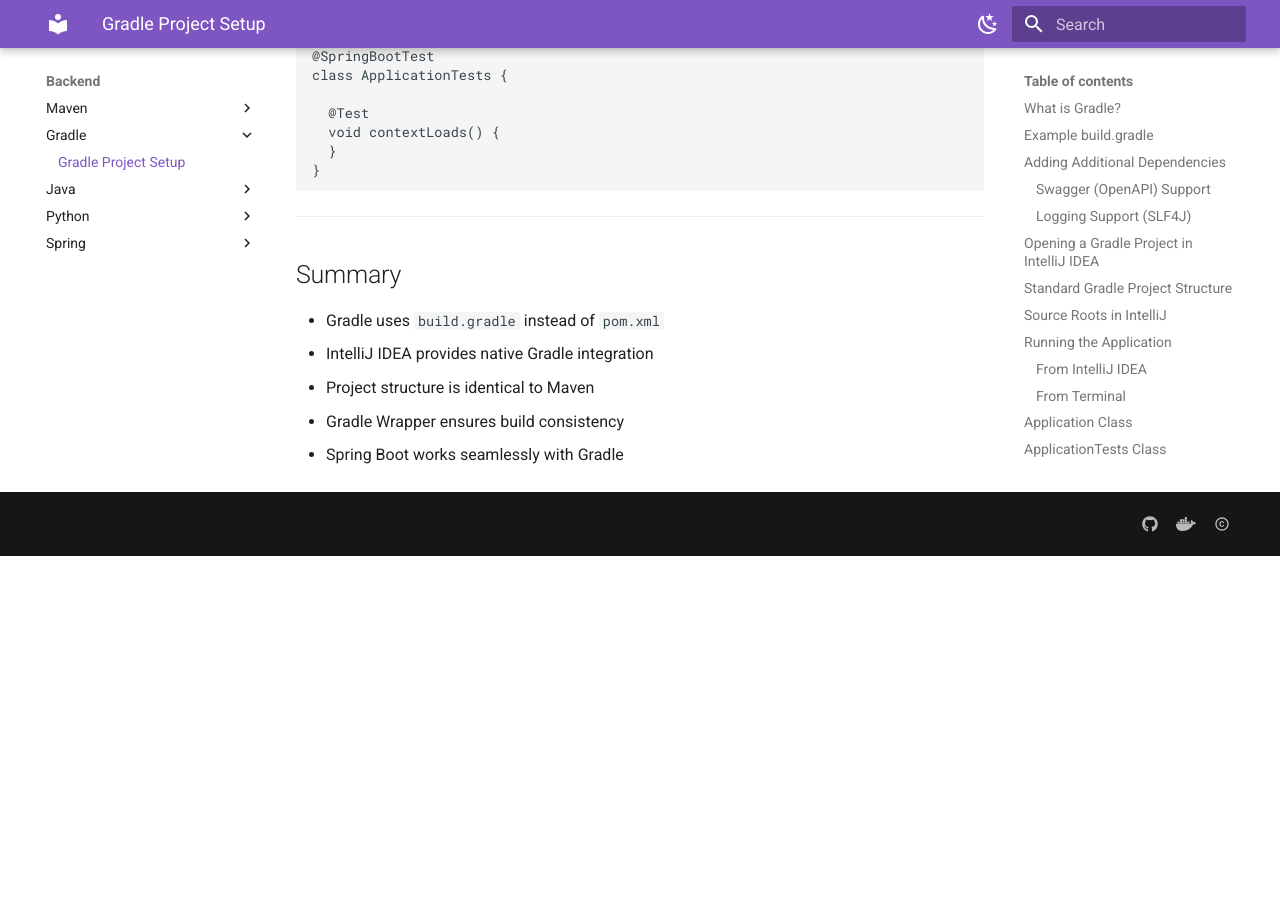
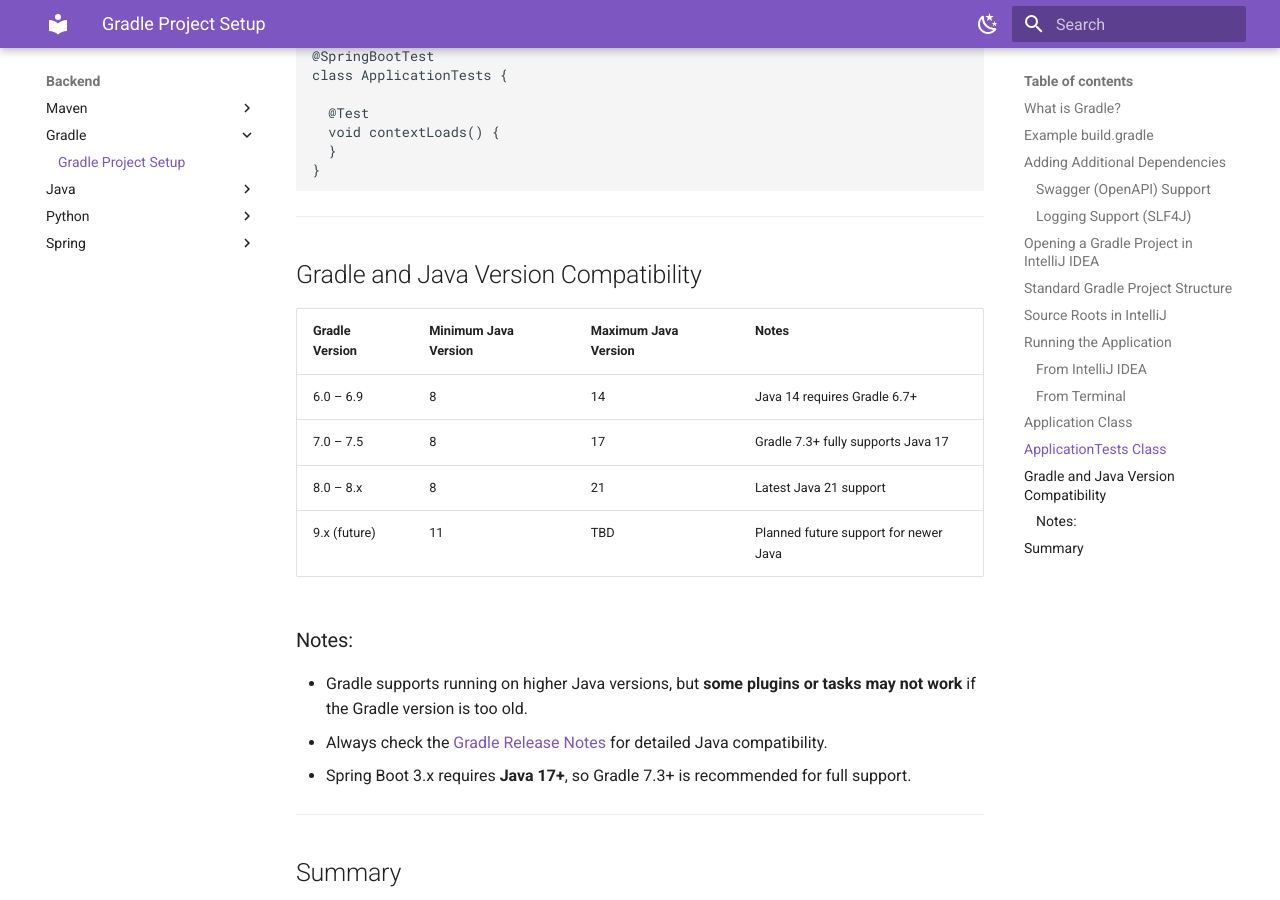
Before and after one commit to ozgurryazilimci/dev-notes, an MkDocs documentation site: the page built from docs/backend/gradle/gradle-project-setup.md, in a window 1280 px wide and 900 px high, scrolled down 4871 px. Built offline with MkDocs 1.6.1 and Material for MkDocs 9.7.7, drawn with Linux system fonts in a browser that asks for light colours; before the commit the page ends 5427 px from its top, so only the background shows below that.

Commit message:
Add new edit

```diff
--- a/docs/backend/gradle/gradle-project-setup.md
+++ b/docs/backend/gradle/gradle-project-setup.md
@@ -267,6 +267,25 @@
 
 ---
 
+## Gradle and Java Version Compatibility
+
+| Gradle Version | Minimum Java Version | Maximum Java Version | Notes                                 |
+|----------------|----------------------|----------------------|---------------------------------------|
+| 6.0 – 6.9      | 8                    | 14                   | Java 14 requires Gradle 6.7+          |
+| 7.0 – 7.5      | 8                    | 17                   | Gradle 7.3+ fully supports Java 17    |
+| 8.0 – 8.x      | 8                    | 21                   | Latest Java 21 support                |
+| 9.x (future)   | 11                   | TBD                  | Planned future support for newer Java |
+
+### Notes:
+
+- Gradle supports running on higher Java versions, but **some plugins or tasks may not work** if the Gradle version is
+  too old.
+- Always check the [Gradle Release Notes](https://docs.gradle.org/current/release-notes.html) for detailed Java
+  compatibility.
+- Spring Boot 3.x requires **Java 17+**, so Gradle 7.3+ is recommended for full support.
+
+---
+
 ## Summary
 
 - Gradle uses `build.gradle` instead of `pom.xml`
```
